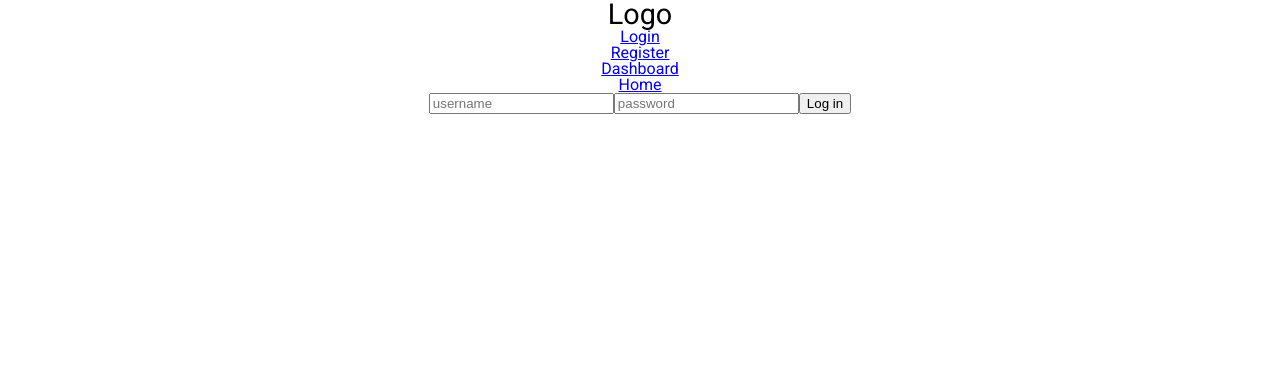
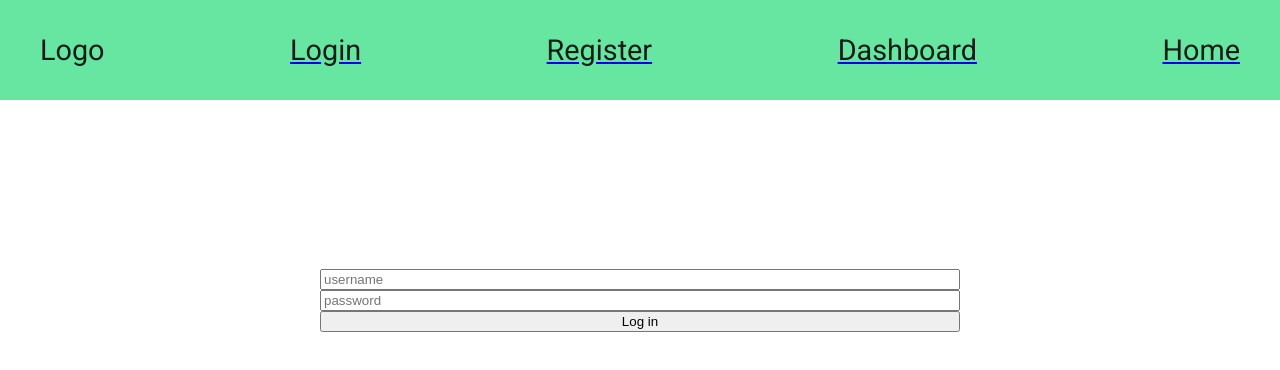
Before and after one commit to weight-lifting-journal-11/Front-end, a React (Create React App) app in the folder weight-lifting-journal-front-end/: page /login in a window 1280 px wide. Shown: the top 370 px of the page. Built offline with nearby package versions, Linux system fonts and the light colour scheme.

Commit message:
added styled components

```diff
--- a/weight-lifting-journal-front-end/package.json
+++ b/weight-lifting-journal-front-end/package.json
@@ -16,7 +16,8 @@
     "redux": "^4.0.5",
     "redux-logger": "^3.0.6",
     "redux-thunk": "^2.3.0",
-    "router": "^1.3.3"
+    "router": "^1.3.3",
+    "styled-components": "^4.4.1"
   },
   "scripts": {
     "start": "react-scripts start",
--- a/weight-lifting-journal-front-end/src/App.css
+++ b/weight-lifting-journal-front-end/src/App.css
@@ -1,6 +1,4 @@
-* {
-  box-sizing: border-box;
-}
+
 p {
   font-size: 1.8rem;
 }
--- a/weight-lifting-journal-front-end/src/App.js
+++ b/weight-lifting-journal-front-end/src/App.js
@@ -9,27 +9,32 @@ import PrivateRoute from './utilities/PrivateRoute';
 import JournalEntry from './components/Common/JournalEntry';
 import Home from './components/Common/Home';
 
+import { GlobalStyle } from './components/Styles/GlobalStyle';
+import { StyledNav} from './components/Styles/StyledNav'
+
+
 function App() {
   return (
+    <>
     <Router>
       <div className="App">
-        <div className="navigation">
-          <p>Logo</p>
-          <ul className="links">
-            <li>
-              <Link to='/login'>Login</Link>
-            </li>
-            <li>
-              <Link to='/register'>Register</Link>
-            </li>
-            <li>
-              <Link to='/dashboard'>Dashboard</Link>
-            </li>
-            <li>
-              <Link to='/'>Home</Link>
-            </li>
-          </ul>
-        </div>
+        <StyledNav>
+          <div className='nav-container'>
+            <p>Logo</p>
+            <Link to='/login'>
+              <p>Login</p>
+            </Link>
+            <Link to='/register'>
+              <p>Register</p>
+            </Link>
+            <Link to='/dashboard'>
+              <p>Dashboard</p>
+            </Link>
+            <Link to='/'>
+              <p>Home</p>
+            </Link>
+          </div>
+        </StyledNav>
         <Switch>
           <Route exact path='/' component={Home} />
           <PrivateRoute exact path='/dashboard' component={Dashboard} />
@@ -40,6 +45,8 @@ function App() {
         </Switch>
       </div>
     </Router>
+    <GlobalStyle/>
+    </>
   );
 }
 
--- a/weight-lifting-journal-front-end/src/components/Common/Home.js
+++ b/weight-lifting-journal-front-end/src/components/Common/Home.js
@@ -1,18 +1,22 @@
 import React from 'react';
 import { Link } from 'react-router-dom';
+
+import { StyledHome } from '../Styles/StyledHome';
 
 const Home = () => {
 
     return (
-        <div className="home">
+        <StyledHome>
             <h3>Welcome to Making Gainz!</h3>
-            <Link to='/login'>
-                <h4>Login</h4>
-            </Link>
-            <Link to='/register'>
-                <h4>Register</h4>
-            </Link>
-        </div>
+            <div className="buttons-container">
+                <Link to='/login'>
+                    <button>Login</button>
+                </Link>
+                <Link to='/register'>
+                    <button>Register</button>
+                </Link>
+            </div>
+        </StyledHome>
     )
 }
 export default Home;
--- a/weight-lifting-journal-front-end/src/components/Forms/CreateJournal.js
+++ b/weight-lifting-journal-front-end/src/components/Forms/CreateJournal.js
@@ -3,12 +3,21 @@ import { connect } from 'react-redux';
 import { addJournal } from '../../actions/primaryActions';
 
 
-const CreateJournal = ({addJournal, today, addJournalLoading, displayNewJournal}) => {
+const CreateJournal = ({addJournal, addJournalLoading, displayNewJournal}) => {
     const userID = localStorage.getItem('userID')
+
+    // Define today
+    let today = new Date();
+    let dd = String(today.getDate()).padStart(2, '0');
+    let mm = String(today.getMonth() + 1).padStart(2, '0');
+    let yyyy = today.getFullYear();
+
+    today = `${mm}/${dd}/${yyyy}`;
+
     // State for form
     const [journal, setJournal] = useState({
         userId: userID,
-        date: 'today',
+        date: today,
         region: ''
     })
     // Handle input change
@@ -16,7 +25,7 @@ const CreateJournal = ({addJournal, today, addJournalLoading, displayNewJournal}
         setJournal({
             ...journal,
             userId: userID,
-            date: 'today',
+            date: today,
             [event.target.name]: event.target.value
         })
         console.log(journal)
--- a/weight-lifting-journal-front-end/src/components/Forms/Login.js
+++ b/weight-lifting-journal-front-end/src/components/Forms/Login.js
@@ -1,6 +1,8 @@
 import React, { useState } from "react";
 import { connect } from 'react-redux';
 import { login } from '../../actions/primaryActions';
+
+import { StyledLogin } from '../Styles/StyledLogin';
 
 const Login = props => {
   const [credentials, setCredentials] = useState({
@@ -19,6 +21,7 @@ const Login = props => {
   };
 
   return (
+    <StyledLogin>
       <form onSubmit={userLogin}>
         <input
           type="username"
@@ -36,6 +39,7 @@ const Login = props => {
         />
         <button>Log in</button>
       </form>
+    </StyledLogin>
   );
 };
 
--- /dev/null
+++ b/weight-lifting-journal-front-end/src/components/Styles/GlobalStyle.js
@@ -0,0 +1,9 @@
+import { createGlobalStyle } from 'styled-components';
+
+export const GlobalStyle = createGlobalStyle`
+    body {
+        margin: 0;
+        padding: 0;
+        box-sizing: border-box;
+    }
+`;
--- /dev/null
+++ b/weight-lifting-journal-front-end/src/components/Styles/StyledHome.js
@@ -0,0 +1,18 @@
+import styled from 'styled-components';
+
+export const StyledHome = styled.div`
+    background-image: url('https://images.unsplash.com/photo-1544033527-b192daee1f5b?ixlib=rb-1.2.1&ixid=eyJhcHBfaWQiOjEyMDd9&auto=format&fit=crop&w=2550&q=80');
+    height: 90vh;
+    background-size: cover;
+
+    h3 {
+        color: #00A35E;
+        background: #FAFAFA;
+    }
+    .buttons-container {
+        height: 500px;
+        display: flex;
+        align-items: center;
+        justify-content: center;
+    }
+`;
--- /dev/null
+++ b/weight-lifting-journal-front-end/src/components/Styles/StyledLogin.js
@@ -0,0 +1,14 @@
+import styled from 'styled-components';
+
+export const StyledLogin = styled.div`
+    height: 400px;
+    display: flex;
+    justify-content: center;
+    align-items: center;
+
+    form {
+        display: flex;
+        flex-direction: column;
+        width: 50%;
+    }
+`;
--- /dev/null
+++ b/weight-lifting-journal-front-end/src/components/Styles/StyledNav.js
@@ -0,0 +1,23 @@
+import styled from 'styled-components';
+
+export const StyledNav = styled.div`
+    display: flex;
+    justify-content: center;
+    align-items: center;
+    width: 100%;
+    height: 100px;
+    background-color: #67E6A1;
+
+    .nav-container {
+        display: flex;
+        justify-content: space-between;
+        max-width: 1200px;
+        width: 100%;
+
+        p {
+            text-decoration: none;
+            color: #161D18;
+        }
+    }
+
+`;
```
Also changed, not shown: 1 other file (tests, documents, lock files or other folders). Lines whose indentation alone changed are shown as unchanged.
